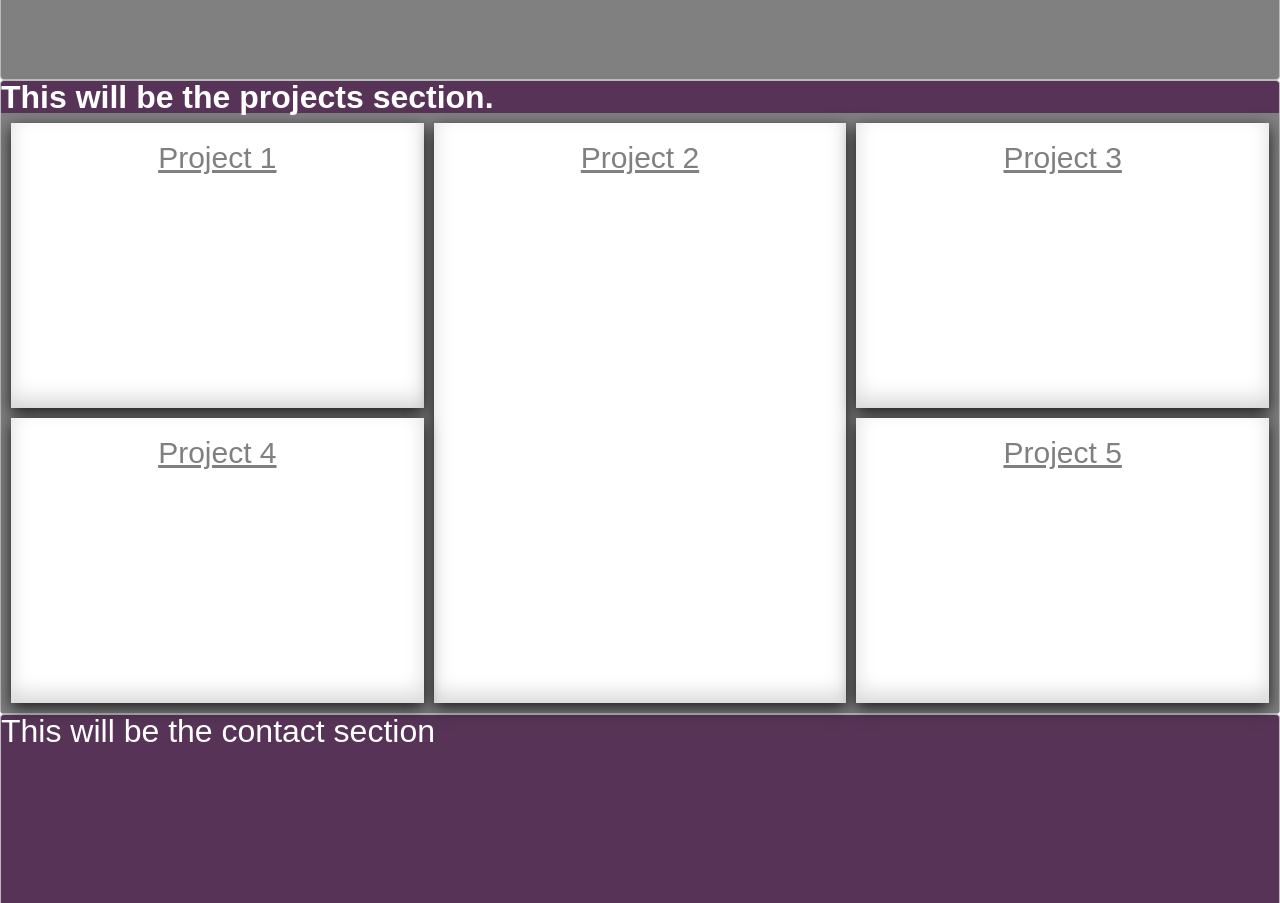
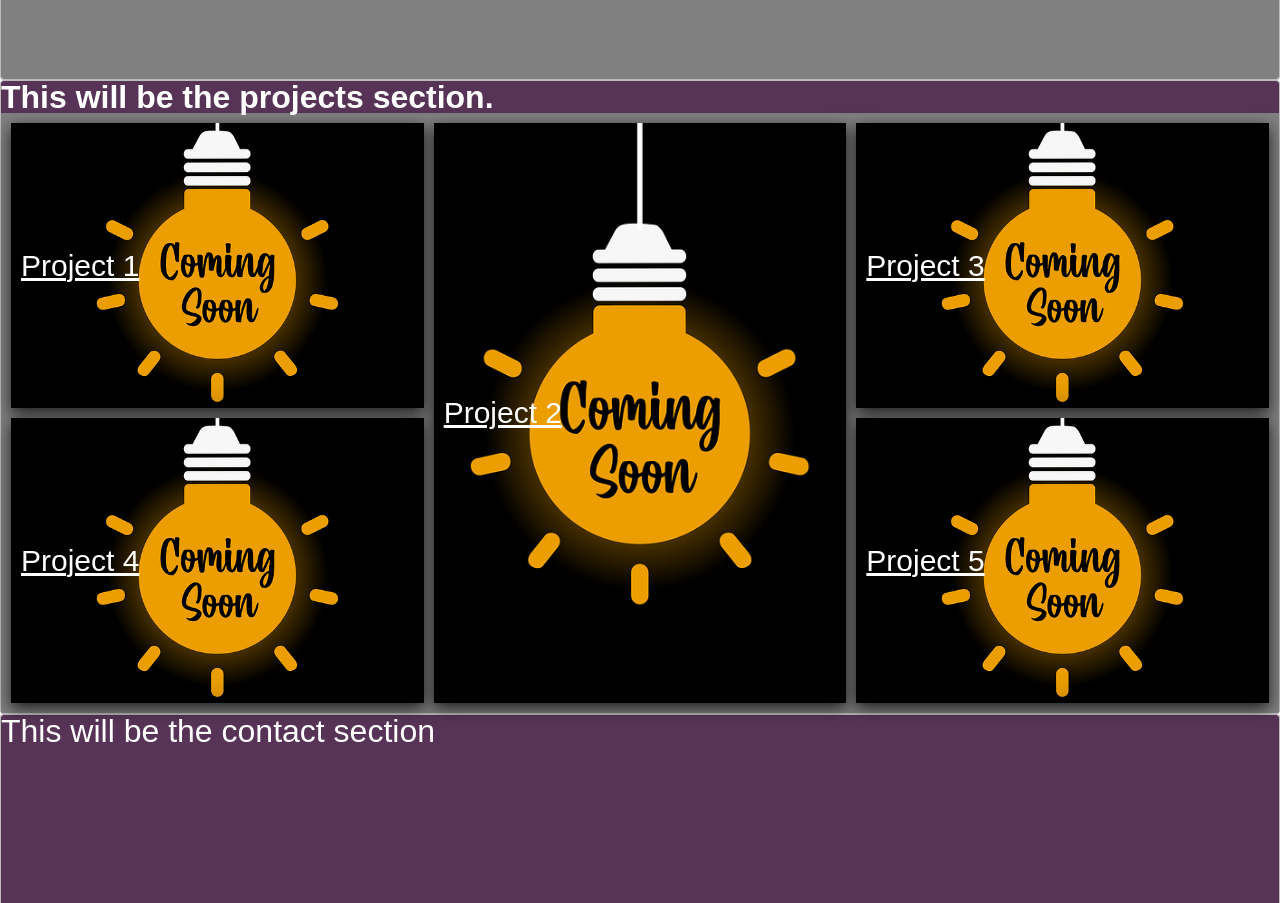
Before and after one commit to Amber-Robeck/unitTwoPortfolio, a plain HTML site: page index.html in a window 1280 px wide. Shown: the part 720-1623 px from the top of the page. Drawn offline with Linux system fonts and the light colour scheme.

Commit message:
Added background image to grid items and bounce animation to box link

```diff
--- a/Assets/style.css
+++ b/Assets/style.css
@@ -123,21 +123,47 @@ li > a {
 }
 
 .grid-container > div {
+    display: flex;
+    align-items: center;
     max-width: auto;
     background-color: white;
-    text-align: center;
+    /* text-align: center; */
     padding: 20px 0;
     font-size: 30px;
     box-shadow: rgba(0,0,0,0.8) 0px 5px 15px, inset rgba(0,0,0,0.15) 0px -10px 20px;
-    /* background: url("./Assets/coming-soon.png.png"); */
+    background-image: url("./coming-soon.png");
     background-size: cover;
+    background-position: center;
     /* background-attachment: fixed; */
 }
 
 .grid-container > div > a {
-    color: gray;
+    margin-left: 10px;
+    color: white;
+
 }
 
+/* .bounce { */
+    /* align-self: flex-end; */
+    /* width: 100px; */
+    /* height: 100px; */
+    /* background: #FFB6C1; */
+    /* animation-duration: 2s;
+    animation-iteration-count: infinite;
+    transform-origin: bottom;
+} */
+.bounce:hover {
+        animation-name: bounce;
+        animation-timing-function: ease;
+        animation-duration: 1s;
+        animation-iteration-count: infinite;
+        transform-origin: bottom;
+    }
+    @keyframes bounce {
+      0%   { transform: translateY(0); }
+      50%  { transform: translateY(-10px); }
+      100% { transform: translateY(0); }
+}
 
 /* .item1 img{
     width: 200px;
--- a/index.html
+++ b/index.html
@@ -26,13 +26,11 @@
         <section class="zone projects" id="projects">
             <h3>This will be the projects section.</h3>
             <div class="grid-container">
-                <div class="item1"><a href="https://github.com/Amber-Robeck" target="_blank">Project 1</a>
-                    <!-- <img src="./Assets/coming-soon.png.png" alt="coming soon lightbulb picture"> -->
-                </div>
-                <div class="item2"><a href="https://github.com/Amber-Robeck" target="_blank">Project 2</a></div>
-                <div class="item3"><a href="https://github.com/Amber-Robeck" target="_blank">Project 3</a></div>
-                <div class="item4"><a href="https://github.com/Amber-Robeck" target="_blank">Project 4</a></div>
-                <div class="item5"><a href="https://github.com/Amber-Robeck" target="_blank">Project 5</a></div>
+                <div class="item1"><a class="bounce" href="https://github.com/Amber-Robeck" target="_blank">Project 1</a></div>
+                <div class="item2"><a class="bounce" href="https://github.com/Amber-Robeck" target="_blank">Project 2</a></div>
+                <div class="item3"><a class="bounce" href="https://github.com/Amber-Robeck" target="_blank">Project 3</a></div>
+                <div class="item4"><a class="bounce" href="https://github.com/Amber-Robeck" target="_blank">Project 4</a></div>
+                <div class="item5"><a class="bounce" href="https://github.com/Amber-Robeck" target="_blank">Project 5</a></div>
               </div>
         </section>
         <section class="zone contact" id="contact">
```
Also changed, not shown: Assets/coming-soon.png (renamed from Assets/coming-soon.png.png).
